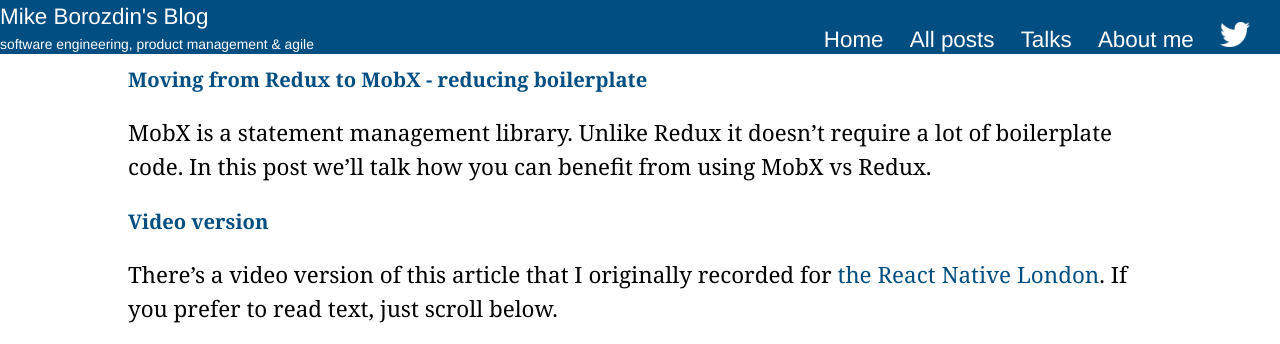
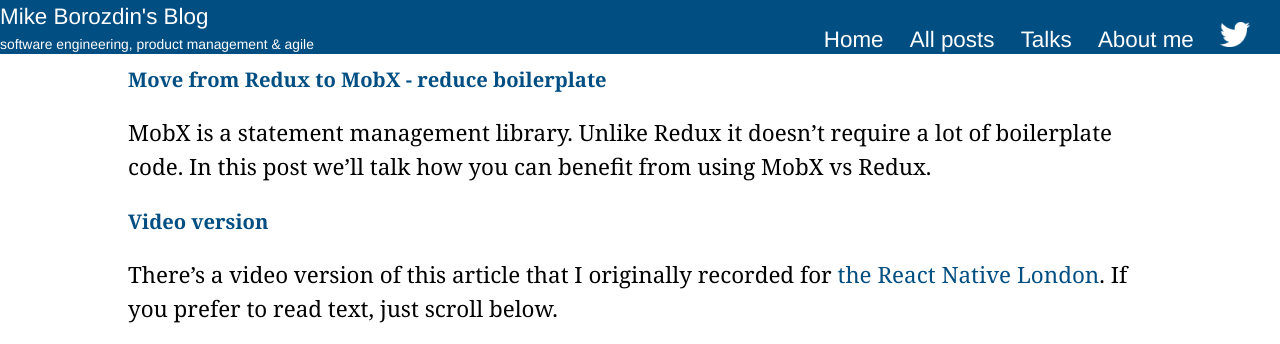
Before and after one commit to mikeborozdin/mikeborozdin.github.io, a Jekyll site: the page built from _posts/2020-04-02-redux-to-mobx.md, in a window 1280 px wide and 900 px high, cut to the strip 0-344 px from the top of the window. Built offline with Jekyll 4.4.1, drawn with Linux system fonts in a browser that asks for light colours; comment, search, counter and statistics services are not loaded.

Commit message:
redux to mobx

```diff
--- a/_posts/2020-04-02-redux-to-mobx.md
+++ b/_posts/2020-04-02-redux-to-mobx.md
@@ -1,6 +1,6 @@
 ---
 layout: post
-title: "Moving from Redux to MobX - reducing boilerplate"
+title: "Move from Redux to MobX - reduce boilerplate"
 comments: true
 ---
 
```
